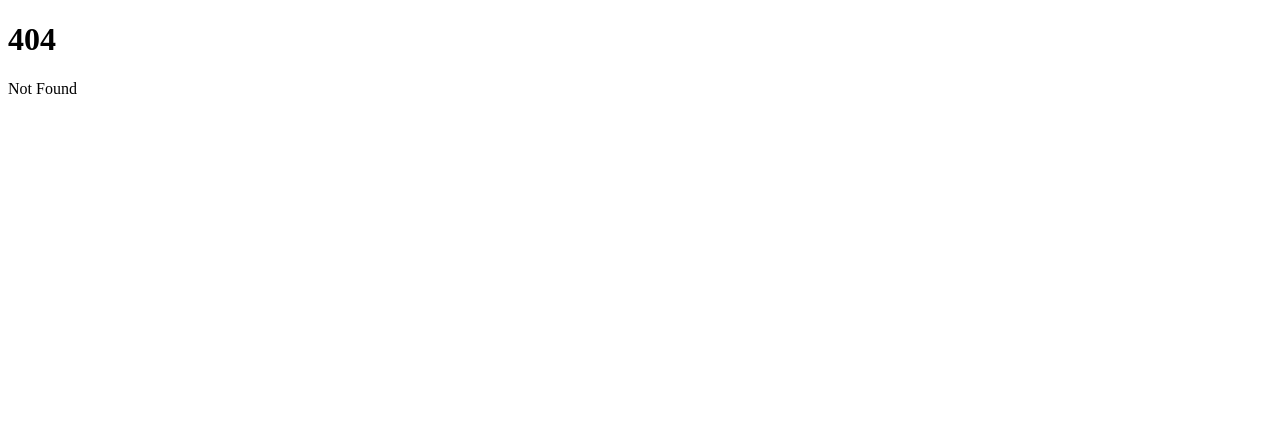
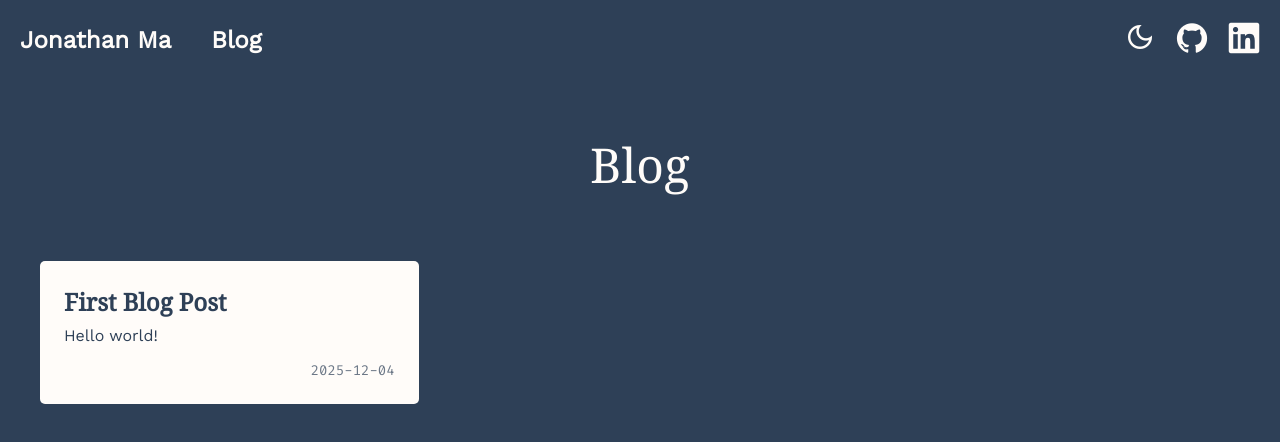
Before and after one commit to jma02/personal, a SvelteKit app: page /blog in a window 1280 px wide. Before the commit this address had no page. Shown: the top 442 px of the page. Built offline with nearby package versions, Linux system fonts and the light colour scheme.

Commit message:
add some new stuff

```diff
--- /dev/null
+++ b/src/app.scss
@@ -0,0 +1,55 @@
+:root {
+  --background-color: #2e4057;
+  --text-color: #fffcf9;
+  --about-background-color: #fffcf9;
+  --main-background-color: #fffcf9;
+  --main-text-color: black;
+  --projects-h3-color: #333;
+  --blurb-text-shadow: 2px 2px 4px #000;
+  --post-card-background-color: #fffcf9;
+  --post-card-text-color: #2e4057;
+  --post-background-color: #fffcf9;
+  --post-text-color: #2e4057;
+}
+
+body {
+  background-color: var(--background-color);
+  color: var(--text-color);
+  font-family: 'Work Sans';
+  margin: 0;
+  width: 100%;
+  transition: background-color 0.3s ease, color 0.3s ease, text-shadow 0.3s ease;
+}
+
+body.dark {
+  --background-color: #121212;
+  --text-color: #e0e0e0;
+  --about-background-color: #1e1e1e;
+  --main-background-color: #1e1e1e;
+  --main-text-color: #f0f0f0;
+  --projects-h3-color: #ddd;
+  --blurb-text-shadow: 2px 2px 4px #111;
+  --post-card-background-color: #1e1e1e;
+  --post-card-text-color: #e0e0e0;
+  --post-background-color: #1e1e1e;
+  --post-text-color: #e0e0e0;
+
+  .landing {
+    position: relative;
+  }
+
+  .landing::before {
+    content: '';
+    position: absolute;
+    top: 0;
+    left: 0;
+    width: 100%;
+    height: 100%;
+    background-color: rgba(0, 0, 0, 0.5);
+    z-index: 1;
+  }
+
+  .landing > * {
+    z-index: 2;
+  }
+}
--- a/src/routes/+layout.svelte
+++ b/src/routes/+layout.svelte
@@ -2,9 +2,29 @@
     import { inject } from '@vercel/analytics';
     import { dev } from '$app/environment';
     import { injectSpeedInsights } from '@vercel/speed-insights/sveltekit';
+    import { onMount } from 'svelte';
+    import { darkMode } from '../stores';
+    import '../app.scss';
 
     inject({ mode: dev ? 'development' : 'production' });
     injectSpeedInsights();
+
+    onMount(() => {
+        const prefersDark = window.matchMedia('(prefers-color-scheme: dark)').matches;
+        if (prefersDark) {
+            darkMode.set(true);
+        }
+
+        darkMode.subscribe(value => {
+            if (typeof window !== 'undefined') {
+                if (value) {
+                    document.body.classList.add('dark');
+                } else {
+                    document.body.classList.remove('dark');
+                }
+            }
+        });
+    });
 </script>
 
 <slot></slot>
--- a/src/routes/+page.svelte
+++ b/src/routes/+page.svelte
@@ -6,58 +6,14 @@
   import showcase from './components/showcase.svelte';
 
   let showBlurb = false;
-  let scrollDistance = 0;
-  let headerColor = 'rgb(0,0,0,0)';
-  let headerTextColor = 'FFFCF9';
-  let darkMode = false;
-  let isClient = false;
 
-  function updateHeaderColors(scroll: number, dark: boolean) {
-    if (scroll < 100) {
-      [headerColor, headerTextColor] = dark
-              ? ['rgba(0, 0, 0, 0)', '#FFFCF9']
-              : ['rgba(0, 0, 0, 0)', '#FFFCF9'];
-    } else {
-      [headerColor, headerTextColor] = dark
-              ? ['#121212', '#FFFCF9']
-              : ['#2a3a52', '#FFFCF9'];
-    }
-  }
-
-
-  $: {
-    if (isClient) {
-      if (darkMode) {
-        document.body.classList.add('dark');
-      } else {
-        document.body.classList.remove('dark');
-      }
-      updateHeaderColors(scrollDistance, darkMode);
-
-    }
-  }
-  function handleScroll(event: UIEvent & { currentTarget: EventTarget & Window }) {
-    scrollDistance = event.currentTarget.scrollY;
-    updateHeaderColors(scrollDistance, darkMode);
-  }
-
-    onMount(() => {
-      isClient = true;
-      const prefersDark = window.matchMedia('(prefers-color-scheme: dark)').matches;
-      if (prefersDark) {
-        darkMode = true;
-      }
-      showBlurb = true;
-    });
-
-
+  onMount(() => {
+    showBlurb = true;
+  });
 
 </script>
 
-<svelte:window on:scroll={handleScroll} />
-<svelte:component this={header} {headerColor} {headerTextColor}
-                  on:toggleDarkMode={() => (darkMode = !darkMode)}
-/>
+<svelte:component this={header} />
 <div class="landing">
   <svelte:component this={card} />
   {#if showBlurb}
@@ -76,9 +32,8 @@
       <p>
         I'm a graduate of the University of Delaware. I studied mathematics and computer science,
         with a focus on applied mathematics.
-        Broadly I am interested in scientific machine learning, diffusion and
-        flow matching models, and
-        solving PDE inverse problems.
+        Broadly I am interested in inverse problems, learning theory, and
+        generative models.
 
         I'm hoping to populate this page with what I'm working on soon!
         In the meantime, please feel free to reach out to me via email or Linkedin to connect!
@@ -92,48 +47,6 @@
 </div>
 
 <style lang="scss">
-  :global(body),
-  :global(body.dark),
-  :global(body .about),
-  :global(body .main),
-  :global(body .projects h3),
-  :global(body .blurb) {
-    transition: background-color 0.3s ease, color 0.3s ease, text-shadow 0.3s ease;
-  }
-
-  :global(body) {
-    background-color: #2e4057;
-    color: #fffcf9;
-    //font-family: 'Fira Code', monospace;
-    font-family: 'Work Sans';
-    margin: 0;
-    width: 100%;
-  }
-
-  :global(body.dark) {
-    background-color: #121212;
-    color: #e0e0e0;
-  }
-
-  :global(body.dark) .blurb {
-    text-shadow: 2px 2px 4px #111;
-  }
-
-  :global(body.dark) .about {
-    background-color: #1e1e1e;
-    color: #f0f0f0;
-  }
-
-  :global(body.dark) .main {
-    background-color: #1e1e1e;
-    color: #f0f0f0;
-  }
-
-  :global(body.dark) .projects h3 {
-    color: #ddd;
-  }
-
-
   .landing {
     display: flex;
     flex-direction: column;
@@ -156,7 +69,7 @@
     margin-right: 50px;
     margin-bottom: 25px;
     font-family: 'Fira Code', monospace;
-    text-shadow: 2px 2px 4px #000;
+    text-shadow: var(--blurb-text-shadow);
   }
 
   .about {
@@ -167,7 +80,7 @@
     align-items: center;
     height: 1000px;
     width: 100%;
-    background-color: #fffcf9;
+    background-color: var(--about-background-color);
     padding: 40px 0px;
   }
 
@@ -189,8 +102,8 @@
       font-size: 18px;
       padding: 0;
     }
-    background-color: #fffcf9;
-    color: black;
+    background-color: var(--main-background-color);
+    color: var(--main-text-color);
     font-family: 'Noto Serif', serif;
     font-size: 24px;
     font-weight: 100;
@@ -239,6 +152,7 @@
   .projects {
     h3 {
       font-weight: 400;
+      color: var(--projects-h3-color);
     }
   }
 </style>
--- /dev/null
+++ b/src/routes/blog/+page.svelte
@@ -0,0 +1,94 @@
+
+<script lang="ts">
+  import { fly } from 'svelte/transition';
+  import Header from '../components/header.svelte';
+
+  const posts = [
+    {
+      slug: 'first-post',
+      title: 'First Blog Post',
+      description: 'Hello world!',
+      date: '2025-12-04'
+    }
+  ];
+</script>
+
+<Header />
+
+<div class="blog-container">
+  <div class="blog-header">
+    <h1>Blog</h1>
+  </div>
+  <div class="posts-container">
+    {#each posts as post}
+      <a href="/blog/{post.slug}" class="post-card" in:fly={{ y: 50, duration: 500 }}>
+        <div class="post-title">{post.title}</div>
+        <div class="post-description">{post.description}</div>
+        <div class="post-date">{post.date}</div>
+      </a>
+    {/each}
+  </div>
+</div>
+
+<style lang="scss">
+  .blog-container {
+    padding-top: 100px;
+    display: flex;
+    flex-direction: column;
+    align-items: center;
+    min-height: 100vh;
+  }
+
+  .blog-header {
+    text-align: center;
+    margin-bottom: 2rem;
+    h1 {
+      font-family: 'Noto Serif', serif;
+      font-size: 3rem;
+      font-weight: 400;
+    }
+  }
+
+  .posts-container {
+    display: grid;
+    grid-template-columns: repeat(auto-fill, minmax(300px, 1fr));
+    gap: 2rem;
+    width: 100%;
+    max-width: 1200px;
+    padding: 0 2rem;
+  }
+
+  .post-card {
+    background-color: var(--post-card-background-color);
+    color: var(--post-card-text-color);
+    border-radius: 5px;
+    padding: 1.5rem;
+    text-decoration: none;
+    transition: transform 0.2s ease-in-out, box-shadow 0.2s ease-in-out;
+
+    &:hover {
+      transform: translateY(-5px);
+      box-shadow: 0 10px 20px rgba(0, 0, 0, 0.1);
+    }
+  }
+
+  .post-title {
+    font-family: 'Noto Serif', serif;
+    font-size: 1.5rem;
+    font-weight: 600;
+    margin-bottom: 0.5rem;
+  }
+
+  .post-description {
+    font-family: 'Work Sans';
+    font-size: 1rem;
+    margin-bottom: 1rem;
+  }
+
+  .post-date {
+    font-family: 'Fira Code', monospace;
+    font-size: 0.875rem;
+    text-align: right;
+    opacity: 0.7;
+  }
+</style>
--- /dev/null
+++ b/src/routes/blog/first-post/+page.svelte
@@ -0,0 +1,73 @@
+<script lang="ts">
+  import Header from '../../components/header.svelte';
+</script>
+
+<Header />
+
+<div class="post-container">
+  <article class="post">
+    <header class="post-header">
+      <h1>My First Blog Post</h1>
+      <p class="post-meta">Published on December 4, 2025</p>
+    </header>
+    <div class="post-content">
+      <p>
+      When I have some more interesting stuff to share, I'll put it here. Stay tuned!
+      </p>
+    </div>
+  </article>
+</div>
+
+<style lang="scss">
+  .post-container {
+    padding-top: 100px;
+    display: flex;
+    justify-content: center;
+    // Removed padding: 2rem; to avoid conflicting with padding-top and potentially causing overlap
+  }
+
+  .post {
+    background-color: var(--post-background-color);
+    color: var(--post-text-color);
+    border-radius: 5px;
+    padding: 2rem;
+    max-width: 800px;
+    width: 100%;
+  }
+
+  .post-header {
+    text-align: center;
+    margin-bottom: 2rem;
+
+    h1 {
+      font-family: 'Noto Serif', serif;
+      font-size: 2.5rem;
+      font-weight: 600;
+      margin-bottom: 0.5rem;
+    }
+  }
+
+  .post-meta {
+    font-family: 'Fira Code', monospace;
+    font-size: 0.875rem;
+    opacity: 0.7;
+  }
+
+  .post-content {
+    font-family: 'Work Sans';
+    font-size: 1.125rem;
+    line-height: 1.6;
+
+    h2 {
+      font-family: 'Noto Serif', serif;
+      font-size: 1.8rem;
+      font-weight: 600;
+      margin-top: 2rem;
+      margin-bottom: 1rem;
+    }
+
+    p {
+      margin-bottom: 1rem;
+    }
+  }
+</style>
--- a/src/routes/components/header.svelte
+++ b/src/routes/components/header.svelte
@@ -1,28 +1,56 @@
-<script>
-  import {createEventDispatcher} from "svelte";
+<script lang="ts">
+  import { darkMode } from '../../stores';
+  import { onMount } from 'svelte';
 
-  export let headerColor, headerTextColor;
-  const dispatch = createEventDispatcher();
+  let scrollDistance = 0;
+  let headerColor = 'rgb(0,0,0,0)';
+  let headerTextColor = 'FFFCF9';
+
+  onMount(() => {
+    function handleScroll() {
+      scrollDistance = window.scrollY;
+    }
+    window.addEventListener('scroll', handleScroll);
+    return () => window.removeEventListener('scroll', handleScroll);
+  });
+
+  $: {
+    if ($darkMode) {
+      if (scrollDistance < 100) {
+        [headerColor, headerTextColor] = ['rgba(0, 0, 0, 0)', '#FFFCF9'];
+      } else {
+        [headerColor, headerTextColor] = ['#121212', '#FFFCF9'];
+      }
+    } else {
+      if (scrollDistance < 100) {
+        [headerColor, headerTextColor] = ['rgba(0, 0, 0, 0)', '#FFFCF9'];
+      } else {
+        [headerColor, headerTextColor] = ['#2a3a52', '#FFFCF9'];
+      }
+    }
+  }
 
   function toggleDarkMode() {
-    dispatch('toggleDarkMode');
+    darkMode.update((value: boolean) => !value);
   }
 </script>
 
 <header
   class="sticky-header"
   style="
-
---headerColor: {headerColor};
-           --headerTextColor: {headerTextColor}"
+    --headerColor: {headerColor};
+    --headerTextColor: {headerTextColor};
+  "
 >
-  <div class="header-item">Jonathan Ma</div>
+  <a href="/" class="header-item">Jonathan Ma</a>
+  <div class="header-item">
+    <a href="/blog">Blog</a>
+  </div>
   <div class="spacer" />
-  <div class="header-item"
-    on:click={toggleDarkMode}>
+  <div class="header-item" on:click={toggleDarkMode}>
     <i  class="material-symbols-outlined">
-dark_mode
-</i>
+      dark_mode
+    </i>
   </div>
   <div class="header-item">
     <a href="https://github.com/jma02">
@@ -35,6 +63,7 @@ dark_mode
     </a>
   </div>
 </header>
+
 
 <style lang="scss">
 
@@ -67,6 +96,11 @@ dark_mode
       color: inherit;
     }
 
+    &.header-item { // This targets the <a class="header-item"> specifically
+      text-decoration: none;
+      color: var(--headerTextColor); // Explicitly set the color
+    }
+
     i {
       font-size: 32px;
     }
--- /dev/null
+++ b/src/stores.ts
@@ -0,0 +1,3 @@
+import { writable } from 'svelte/store';
+
+export const darkMode = writable(false);
```
